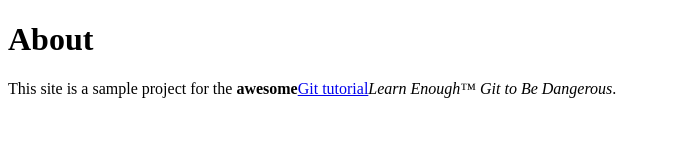
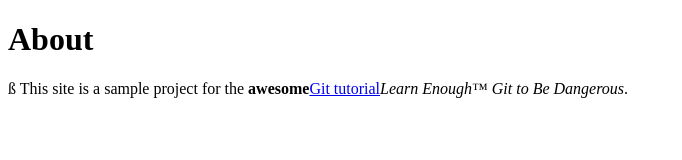
Before and after one commit to naota7118/website, a plain HTML site: page about.html in a window 1280 px wide. Shown: the whole page, without its empty margins (0-682 px from the left). Drawn offline with Linux system fonts and the light colour scheme.

```diff
--- a/about.html
+++ b/about.html
@@ -5,7 +5,7 @@
   </head>
   <body>
     <h1>About</h1>
-    <p>
+    <p>ß
       This site is a sample project for the <strong>awesome</strong><a href="https://www.learnenough.com/git-tutorial">Git tutorial</a><em>Learn Enough™ Git to Be Dangerous</em>.
     </p>
   </body>
```
